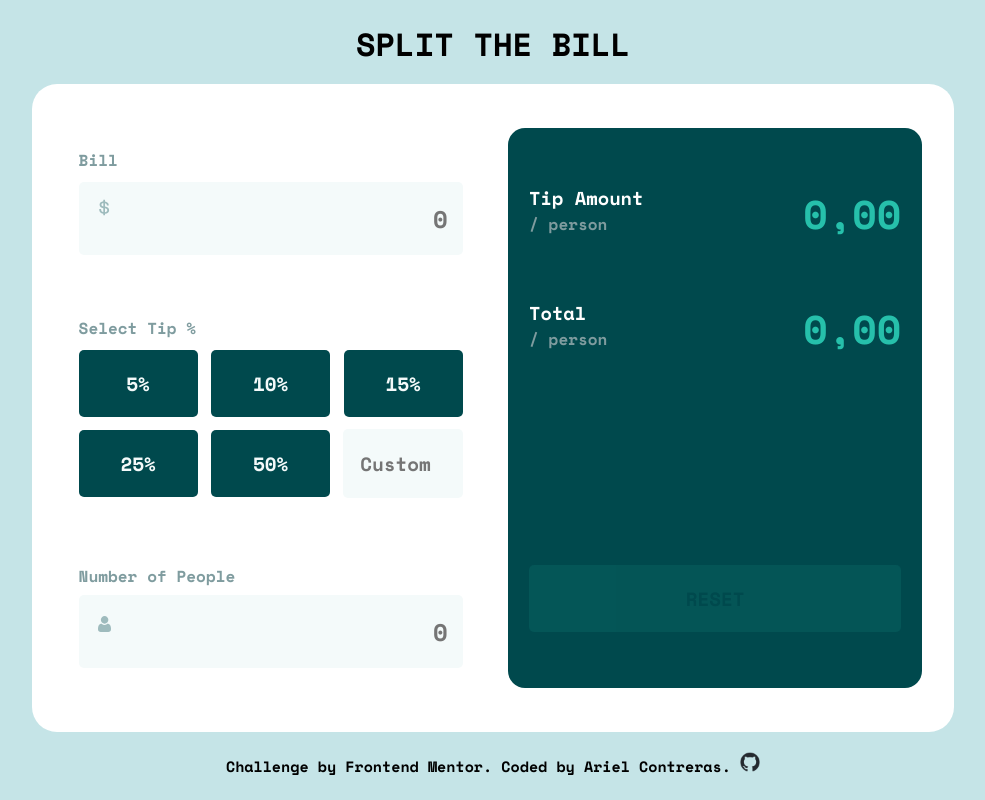
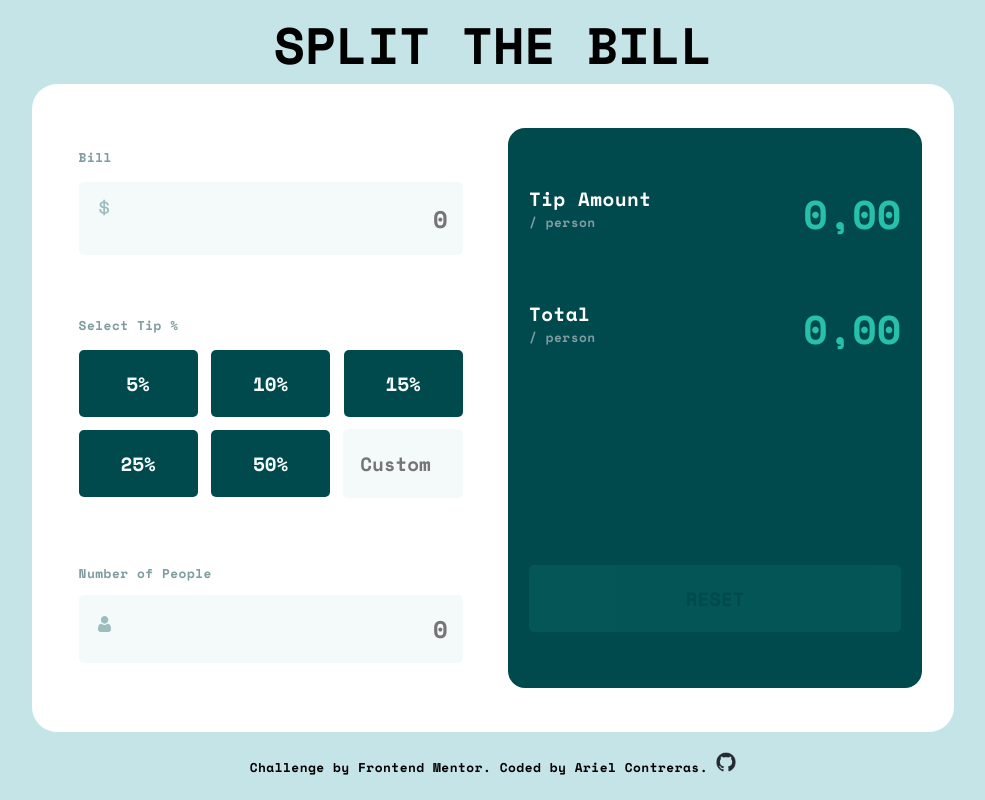
Before and after one commit to Arielcontra/tip-calculator-app, a React (Vite) app: page / in a window 1280 px wide. Shown: the whole page, without its empty margins (147-1132 px from the left). Built offline with nearby package versions, Linux system fonts and the light colour scheme.

Commit message:
use of clamp and cleaning

```diff
--- a/index.html
+++ b/index.html
@@ -13,7 +13,6 @@
 </head>
 
 <body>
-  <!-- <body style="height: 580px; background: url(/src/active-states.jpg)  center center no-repeat "> -->
   <div id="root"></div>
   <script type="module" src="/src/main.jsx"></script>
 </body>
--- a/src/App.jsx
+++ b/src/App.jsx
@@ -2,7 +2,6 @@ import './index.sass'
 import Slider from './components/slider'
 import Display from "./components/display"
 import gitHub from './assets/images/github-mark.png'
-// import logo from './assets/images/logo.svg'
 
 function App() {
 
@@ -10,7 +9,6 @@ function App() {
     <>
       <div className='wrapperApp'>
         <header className='header'>
-          {/* <img src={logo} alt="Logo splitter" /> */}
           <h1>SPLIT THE BILL</h1>
         </header>
         <div className='modal'>
--- a/src/components/display.jsx
+++ b/src/components/display.jsx
@@ -30,7 +30,7 @@ function Display() {
                 <div className="wrapperResult">
                     <div className="wrapperTip">
                         <div className="tipAmount">
-                            <h3 className="h3">Tip Amount</h3>
+                            <h5 className="h3">Tip Amount</h5>
                             <p>/ person</p>
                         </div>
                         <div className="wrapperDisplayTip">
@@ -39,7 +39,7 @@ function Display() {
                     </div>
                     <div className="wrapperTotal">
                         <div className="total">
-                            <h3 className="h3">Total</h3>
+                            <h5 className="h3">Total</h5>
                             <p>/ person</p>
                         </div>
                         <div className="wrapperDisplayTotal">
--- a/src/index.sass
+++ b/src/index.sass
@@ -8,14 +8,21 @@ body
     background-color: hsl(185, 41%, 84%)
 
 p
+    font-size: clamp(0.8rem, 1vw, 1rem)
+    letter-spacing: 0.5px
     color: hsl(184, 14%, 56%)
 
+h1
+    font-size: clamp(2rem, 4vw, 4rem)
+
 h2
-    font-size: 2.5em
+    font-size: clamp(1.9rem, 3.5vw, 2.5rem)
     text-align: right
     color: hsl(172, 67%, 45%)
 
-h3
+h5
+    font-size: clamp(0.9rem, 1.5vw, 1.3rem)
+    letter-spacing: 0.5px
     color: hsl(0, 0%, 100%)
 
 .wrapperApp
@@ -23,7 +30,7 @@ h3
     width: 100vw
     height: 100vh
     max-width: 1400px
-    min-width: 350px
+    min-width: 280px
     display: flex
     flex-direction: column
     align-items: center
@@ -31,8 +38,6 @@ h3
     overflow: hidden
 
     .header
-        // background-color: rgba(255,0,0,0.3)
-        // width: 10vw
         height: 10vh
         display: flex
         flex-direction: column
@@ -49,7 +54,6 @@ h3
         justify-content: center
 
         .wrapperSlider-Display
-            // background-color: rgba(255,0,0,0.3)
             width: 67vw
             height: 70vh
             display: flex
@@ -58,7 +62,6 @@ h3
             flex-wrap: wrap
 
             .slider
-                // background-color: rgba(255,0,0,0.3)
                 width: 30vw
                 height: 65vh
                 margin-left: 0.9rem
@@ -68,14 +71,12 @@ h3
                 justify-content: space-between
 
                 .wrapperBill
-                    // background-color: rgba(255,0,0,0.3)
                     width: 100%
                     height: 20%
                     align-self: flex-start
                     position: relative
 
                     .bill
-                        // background-color: rgba(255,222,0,0.2)
                         width: 4vw
                         height: 30%
 
@@ -90,7 +91,6 @@ h3
                         border: none
 
                     .iconDollar
-                        // background-color: rgba(255,222,0,0.2)
                         width: 4vw
                         height: 3vh
                         position: absolute
@@ -98,18 +98,14 @@ h3
                         margin-left: 1.3rem
 
                 .wrapperSelectTip
-                    // background-color: rgba(255,0,0,0.3)
                     width: 100%
                     height: 23vh
-                    // align-self: center
 
                     .selectTip
-                        // background-color: rgba(255,0,0,0.3)
                         width: 100%
                         height: 3.5vh
 
                     .wrapperButtons
-                        // background-color: rgba(255,0,0,0.3)
                         width: 100%
                         height: 20vh
                         display: flex
@@ -168,26 +164,22 @@ h3
                             border-color: hsl(185, 41%, 84%)
 
                 .wrapperPeople
-                    // background-color: rgba(255,0,0,0.3)
                     width: 100%
                     height: 20%
                     align-self: flex-end
                     position: relative
 
                     .textPeople
-                        // background-color: rgba(255,0,0,0.3)
                         width: 100%
                         height: 30%
                         display: flex
                         justify-content: space-between
 
                         .numberOfPeople
-                            // background-color: rgba(255,222,0,0.2)
                             width: 60%
                             height: 100%
 
                         .cantBeZero
-                            // background-color: rgba(255,222,0,0.2)
                             width: 40%
                             height: 100%
                             text-align: right
@@ -198,7 +190,7 @@ h3
                     .people
                         background-color: hsl(189, 41%, 97%)
                         width: 100%
-                        height: 70%
+                        height: 65%
                         border-radius: 0.3125rem
                         text-align: right
                         font-size: 1.5em
@@ -215,7 +207,6 @@ h3
                         border: 0.1250rem solid red
 
                     .iconPerson
-                        // background-color: rgba(255,222,0,0.2)
                         width: 1.1vw
                         height: 3vh
                         position: absolute
@@ -232,7 +223,6 @@ h3
                 justify-content: center
 
                 .wrapperItems
-                    // background-color: rgba(0, 0, 255, 0.238)
                     width: 90%
                     height: 80%
                     display: flex
@@ -240,7 +230,6 @@ h3
                     justify-content: space-between
 
                     .wrapperResult
-                        // background-color: rgba(255,0,0,0.3)
                         width: 100%
                         height: 40%
                         display: flex
@@ -248,44 +237,33 @@ h3
                         justify-content: space-between
 
                         .wrapperTip
-                            // background-color: rgba(255,222,0,0.2)
                             width: 100%
                             height: 8vh
                             display: flex
                             justify-content: space-between
 
                             .tipAmount
-                                // background-color: rgba(15, 23, 13, 0.2)
                                 width: 40%
                                 height: 8vh
 
                             .wrapperDisplayTip
-                                // background-color: rgba(47, 255, 0, 0.2)
                                 width: 60%
                                 height: 8vh
-                                // font-size: 1.5em
-
 
                         .wrapperTotal
-                            // background-color: rgba(255,222,0,0.2)
                             width: 100%
                             height: 8vh
                             display: flex
                             justify-content: space-between
 
                             .total
-                                // background-color: rgba(47, 255, 0, 0.2)
                                 width: 30%
                                 height: 7.5vh
                                 align-self: flex-start
 
                             .wrapperDisplayTotal
-                                // background-color: rgba(47, 255, 0, 0.2)
                                 width: 70%
                                 height: 8vh
-                                // text-align: right
-                                // font-size: 1.5rem
-                                // color: hsl(172, 67%, 45%)
 
                     .buttonReset
                         background-color: hsl(172, 67%, 45%)
@@ -301,7 +279,6 @@ h3
                             cursor: pointer
 
                     .oculto
-
                         opacity: 10%
                         background-color: hsl(172, 67%, 45%)
                         width: 100%
@@ -315,7 +292,6 @@ h3
         text-decoration: none
         color: black
         font-size: 0.9375em
-        // width: 60%
         height: 8vh
         display: flex
         flex-direction: column
@@ -333,12 +309,11 @@ h3
             height: auto
             text-decoration: none
 
-
-
     @media (max-width: 480px)
 
         .header
             height: auto
+
         .modal
             width: 100vw
             height: 100vh
@@ -407,14 +382,9 @@ h3
                     width: 100%
                     height: 40%
 
-
-
         .attribution
             text-align: center
             height: auto
-
-
-
 
     @media ( max-width: 915px) and (orientation: landscape)
         .header
@@ -444,10 +414,8 @@ h3
                             .iconDollar
                                 margin-top: 3%
 
-
                     .wrapperSelectTip
                         height: 25vh
-
 
                         .wrapperButtons
                             margin-top: 0.6rem
@@ -468,12 +436,9 @@ h3
                 .display
                     width: 50%
 
-
-
         .attribution
             text-align: center
             height: auto
-
 
     @media (min-width: 480px) and (max-width: 960px) and (orientation: portrait)
 
@@ -547,5 +512,3 @@ h3
 
         .attribution
             text-align: center
-            // font-size: 15px
-            // width: 80%
```
